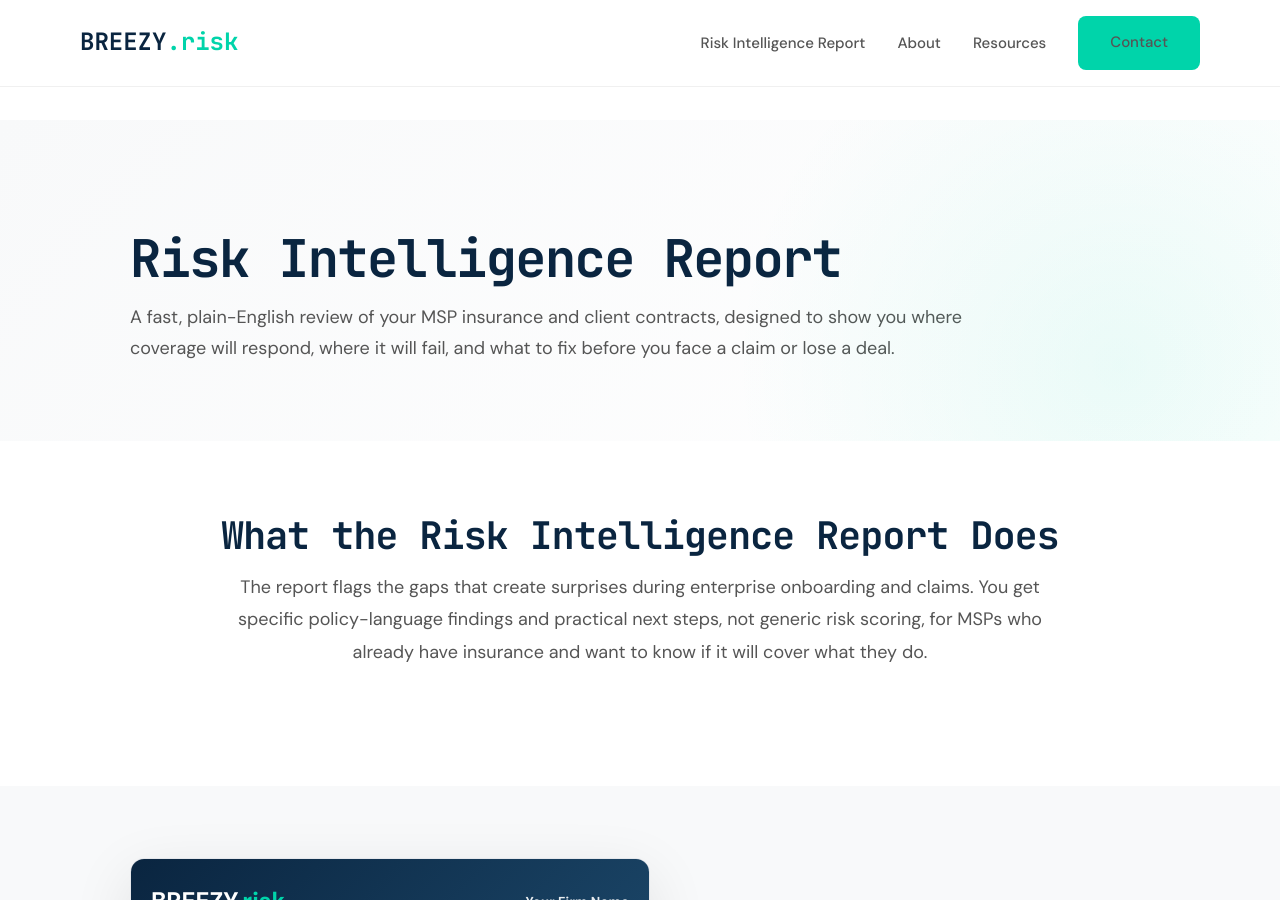
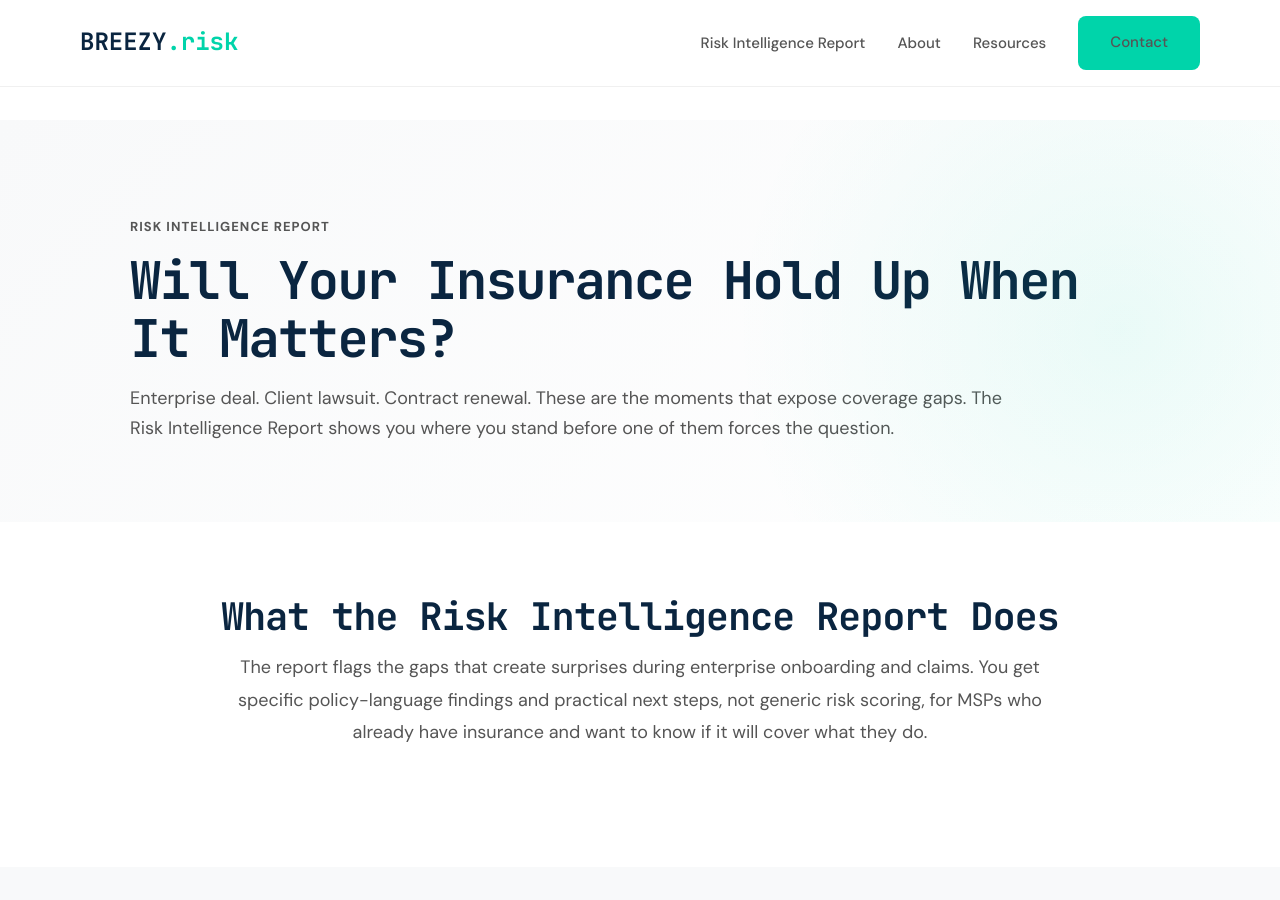
Before and after one commit to joeproe1/breezyins.com, a Jekyll site: the page built from risk-intelligence-report.html, in a window 1280 px wide and 900 px high. Built offline with Jekyll 4.4.1, drawn with Linux system fonts in a browser that asks for light colours.

Commit message:
Shift homepage, RIR, about, and FAQ to business-problem-first framing
Homepage: "What You Will Find Out" -> "Where MSPs Get Caught"
RIR: lead with "Will Your Insurance Hold Up When It Matters?"
About: opening line reframed around deals and claims
FAQ: "Do you only work with MSPs?" updated to include community banks

Co-Authored-By: Claude Opus 4.6 <noreply@anthropic.com>

```diff
--- a/about.html
+++ b/about.html
@@ -76,7 +76,7 @@ image: /assets/images/joerg-portrait.jpg
         <h1>About Joerg Proeve</h1>
         <p class="subtitle">Founder &amp; Principal Risk Advisor</p>
         <p style="text-align: center; font-size: 18px; color: #5A7184; margin-bottom: 40px; max-width: 700px; margin-left: auto; margin-right: auto;">
-            I help managed service providers find the gaps between their contracts and their coverage.
+            I help MSPs close enterprise deals and survive claims.
         </p>
 
         <div class="bio-content">
--- a/index.html
+++ b/index.html
@@ -141,7 +141,7 @@ description: "Your contracts create liabilities your insurance will not cover. I
 <section id="solution" class="solution-section">
   <div class="container">
     <div class="section-header">
-      <h2>What You Will Find Out</h2>
+      <h2>Where MSPs Get Caught</h2>
     </div>
 
     <div class="section-narrow">
--- a/risk-intelligence-report.html
+++ b/risk-intelligence-report.html
@@ -476,9 +476,10 @@ permalink: /risk-intelligence-report/
 <!-- HERO -->
 <section class="rir-hero">
   <div class="container rir-wrap">
-    <h1>Risk Intelligence Report</h1>
+    <div style="font-family:var(--font-mono);font-size:13px;font-weight:700;letter-spacing:.08em;text-transform:uppercase;color:var(--text-secondary);margin-bottom:12px;">Risk Intelligence Report</div>
+    <h1>Will Your Insurance Hold Up When It Matters?</h1>
     <p class="rir-subhead">
-      A fast, plain-English review of your MSP insurance and client contracts, designed to show you where coverage will respond, where it will fail, and what to fix before you face a claim or lose a deal.
+      Enterprise deal. Client lawsuit. Contract renewal. These are the moments that expose coverage gaps. The Risk Intelligence Report shows you where you stand before one of them forces the question.
     </p>
   </div>
 </section>
```
Also changed, not shown: faq.html (+5 -4 lines).
